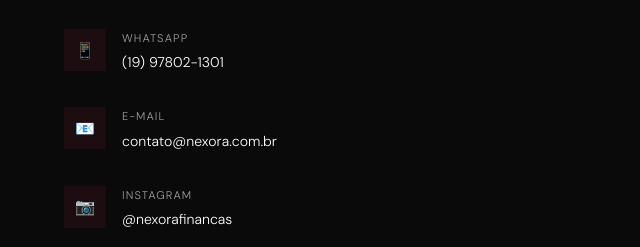
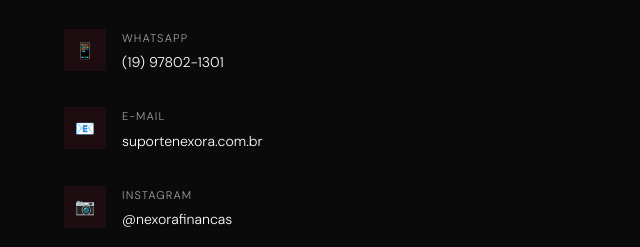
Before and after one commit to thyerisDev/Nexora-Original, a website: page index.html in a window 1280 px wide. Shown: the part 8803-9050 px from the top of the page, 0-640 px from the left. Drawn offline with nearby package versions, Linux system fonts and the light colour scheme.

Commit message:
atualização no contato

```diff
--- a/index.html
+++ b/index.html
@@ -687,7 +687,7 @@
           <div class="cm-icon">📧</div>
           <div>
             <div class="cm-label">E-mail</div>
-            <div class="cm-value">contato@nexora.com.br</div>
+            <div class="cm-value">suportenexora.com.br</div>
           </div>
         </div>
 
```
